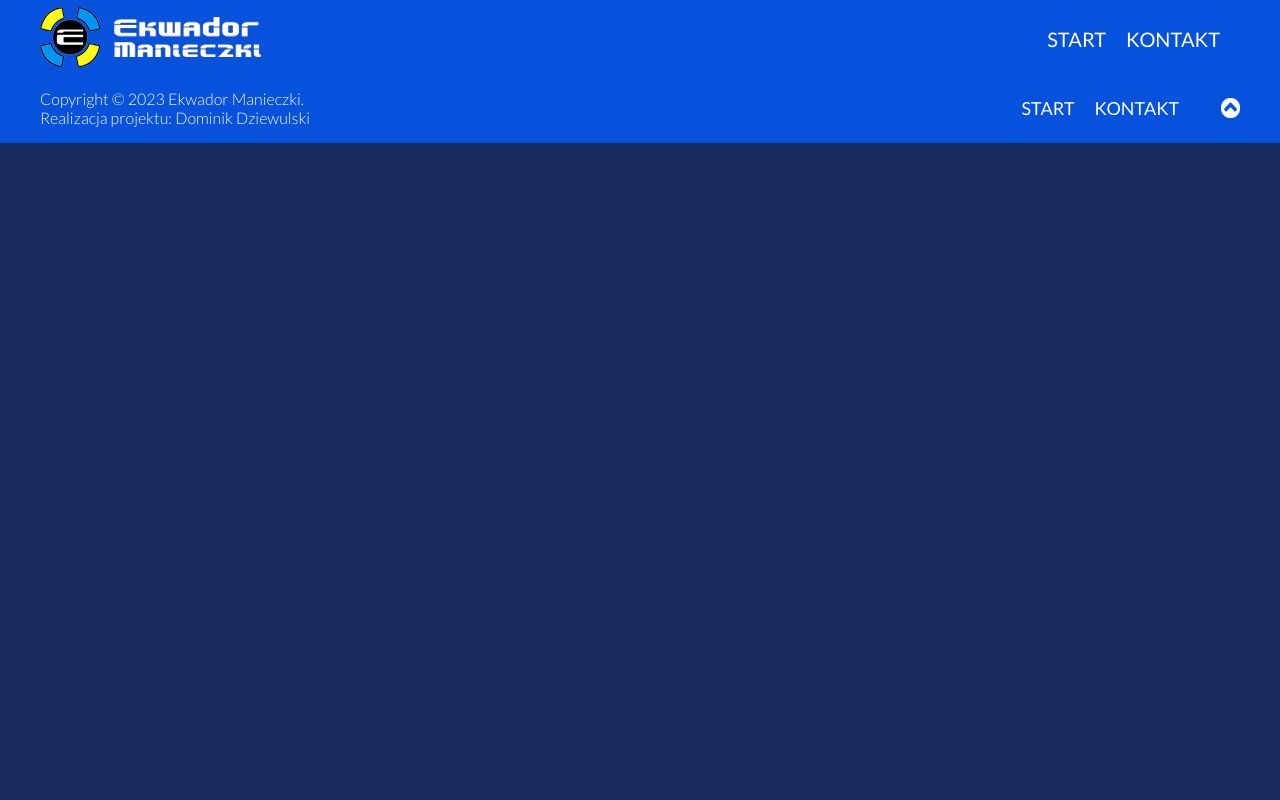
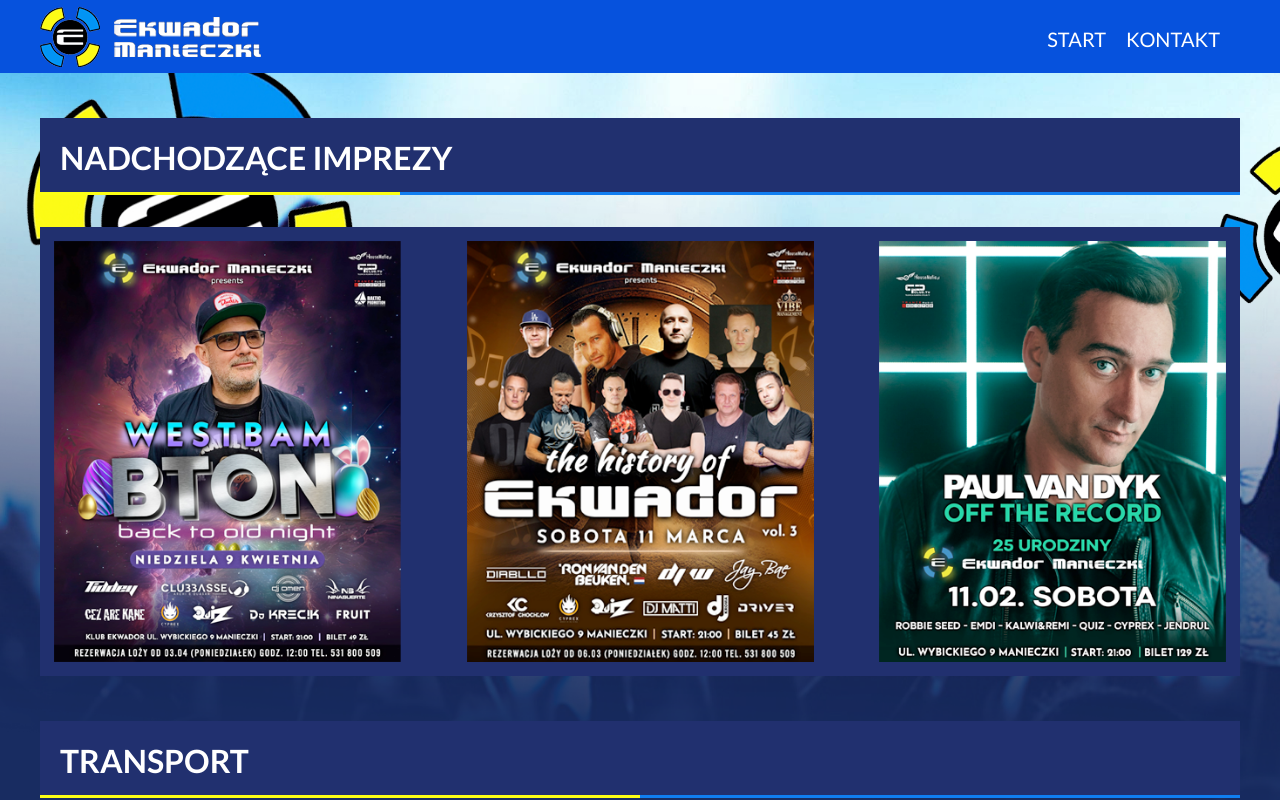
Before and after one commit to DomixEngineer/ekwador-app, a Vue app in the folder ekwador_app/: page /parties/preview/1 in a window 1280 px wide. Shown: the top 800 px of the page. Built offline with nearby package versions, Linux system fonts and the light colour scheme.

Commit message:
Single party page

```diff
--- a/ekwador_app/src/assets/main.scss
+++ b/ekwador_app/src/assets/main.scss
@@ -54,6 +54,7 @@
 max-width: 1200px;
 width: 100%;
 margin: 0 auto;
+position: relative;
 }
 
 /* Route animations */
--- a/ekwador_app/src/components/Navbar.vue
+++ b/ekwador_app/src/components/Navbar.vue
@@ -43,6 +43,8 @@
         width: 100%;
         height: 59px;
         padding: 7px 0px;
+        position: relative;
+        z-index: 999;
         &__container {
             display: flex;
             align-items: center;
--- a/ekwador_app/src/pages/PartyPreview.vue
+++ b/ekwador_app/src/pages/PartyPreview.vue
@@ -1,14 +1,35 @@
 <template>
-    <div>
+    <div class="top-header-bg">
     </div>
+    <upcoming-parties></upcoming-parties>
+    <transport-cards></transport-cards>
+    <promo-section></promo-section>
 </template>
 
 <script>
+import UpcomingParties from '@/page_parts/UpcomingParties.vue'
+import TransportCards from '@/page_parts/TransportCards.vue'
+import PromoSection from '@/components/PromoSection.vue'
+
 export default {
-    name: 'PartyPreview'
+    name: 'PartyPreview',
+    components: {
+        UpcomingParties,
+        TransportCards,
+        PromoSection
+    }
 }
 </script>
 
 <style lang="scss" scoped>
-
+    .top-header-bg {
+        background-image: url('../assets/images/ekwador_top_header_first.png');
+        width: 100%;
+        height: 100vh;
+        background-size: cover;
+        background-repeat: no-repeat;
+        position: absolute;
+        z-index: 0;
+        top: 0;
+    }
 </style>
--- a/ekwador_app/src/router/index.js
+++ b/ekwador_app/src/router/index.js
@@ -32,4 +32,9 @@
     routes
 })
 
+// Scroll to window top after every route movement
+router.beforeEach(() => {
+    window.scrollTo({top: 0, behavior: 'smooth'});
+})
+
 export default router;
```
Also changed, not shown: ekwador_app/src/assets/images/ekwador_top_header_first.png (added).
